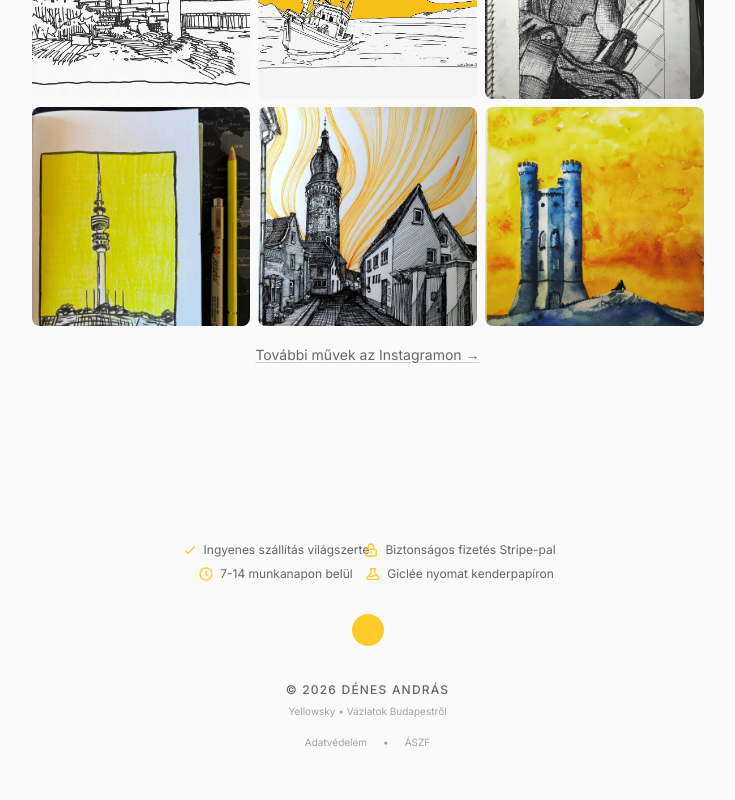
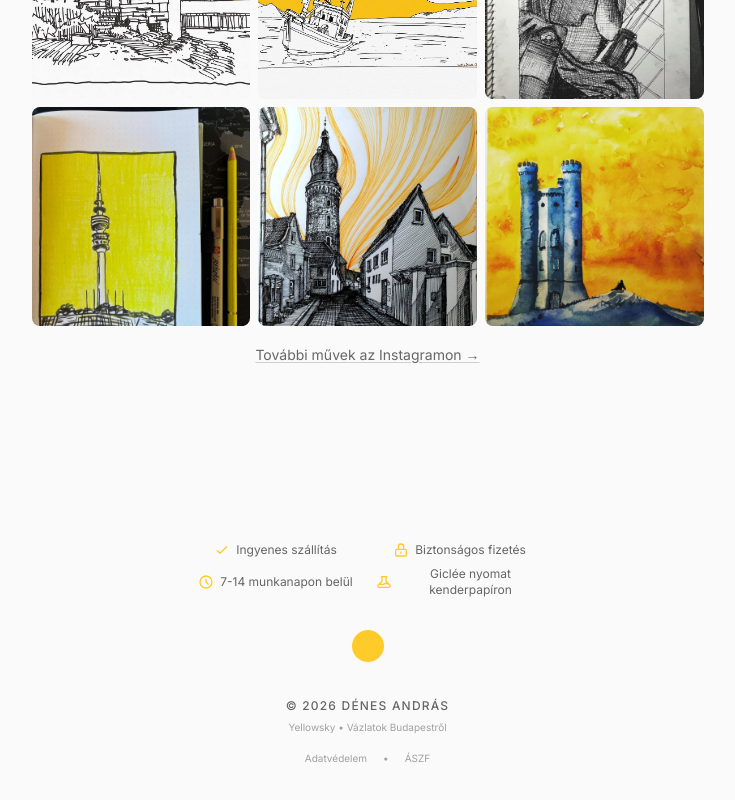
Before and after one commit to denandras/yellowsky, a Next.js app: page / in a window 1280 px wide. Shown: the part 1335-2135 px from the top of the page, without its empty margins (265-1000 px from the left). Built offline with nearby package versions, Linux system fonts and the light colour scheme; no server answers.

Commit message:
fix: add cart button to contact page, shorten Hungarian trust signals text

```diff
--- a/components/contact-page-client.tsx
+++ b/components/contact-page-client.tsx
@@ -3,9 +3,12 @@
 import BottomNav from "@/components/bottom-nav";
 import BrandMark from "@/components/brand-mark";
 import LanguageSwitcher, { useSiteLanguage } from "@/components/language-switcher";
+import CartButton from "@/components/cart-button";
+import CartDrawer from "@/components/cart-drawer";
+import { useCart } from "@/lib/cart-context";
 import { IconMail, IconOpenInNew, IconCamera } from "@/components/icons";
 import type { SiteLanguage } from "@/lib/site-language";
-import { useEffect } from "react";
+import { useEffect, useState } from "react";
 import Link from "next/link";
 
 type ContactPageClientProps = {
@@ -14,6 +17,9 @@ type ContactPageClientProps = {
 
 export default function ContactPageClient({ initialLanguage }: ContactPageClientProps) {
   const { language } = useSiteLanguage(initialLanguage);
+  const { items: cartItems } = useCart();
+  const [cartOpen, setCartOpen] = useState(false);
+  const [checkoutLoading, setCheckoutLoading] = useState(false);
 
   useEffect(() => {
     const nodes = Array.from(document.querySelectorAll<HTMLElement>("[data-reveal]"));
@@ -41,6 +47,36 @@ export default function ContactPageClient({ initialLanguage }: ContactPageClient
     };
   }, []);
 
+  const handleCheckout = async () => {
+    if (cartItems.length === 0) return;
+
+    setCheckoutLoading(true);
+    try {
+      const response = await fetch("/api/checkout", {
+        method: "POST",
+        headers: { "Content-Type": "application/json" },
+        body: JSON.stringify({
+          items: cartItems.map(item => ({ priceId: item.priceId, quantity: item.quantity })),
+        }),
+      });
+
+      const data = await response.json();
+      if (!response.ok) {
+        console.error("Checkout failed:", data);
+        alert(language === "hu" ? "Hiba történt a fizetésnél. Kérlek próbáld újra." : "Checkout failed. Please try again.");
+        return;
+      }
+      if (data.url) {
+        window.location.href = data.url;
+      }
+    } catch (err) {
+      console.error("Checkout error:", err);
+      alert(language === "hu" ? "Hiba történt a fizetésnél. Kérlek próbáld újra." : "Checkout error. Please try again.");
+    } finally {
+      setCheckoutLoading(false);
+    }
+  };
+
   const labels = language === "hu"
     ? {
         header: "Kapcsolat",
@@ -55,6 +91,16 @@ export default function ContactPageClient({ initialLanguage }: ContactPageClient
         send: "Üzenet küldése",
         subject: "Új üzenet a yellowsky.andrasdenes.com oldalról",
         formTitle: "Űrlap",
+        cart: {
+          title: "Kosár",
+          empty: "A kosarad üres",
+          remove: "Eltávolítás",
+          clearCart: "Kosár ürítése",
+          checkout: "Pénztár",
+          total: "Összesen",
+          loading: "Feldolgozás...",
+          ariaLabel: "Kosár megnyitása",
+        },
       }
     : {
         header: "Get in Touch",
@@ -69,9 +115,27 @@ export default function ContactPageClient({ initialLanguage }: ContactPageClient
         send: "Send Message",
         subject: "New inquiry from yellowsky.andrasdenes.com",
         formTitle: "Form",
+        cart: {
+          title: "Cart",
+          empty: "Your cart is empty",
+          remove: "Remove",
+          clearCart: "Clear cart",
+          checkout: "Checkout",
+          total: "Total",
+          loading: "Processing...",
+          ariaLabel: "Open cart",
+        },
       };
 
   return (
+    <>
+      <CartDrawer
+        isOpen={cartOpen}
+        onClose={() => setCartOpen(false)}
+        onCheckout={handleCheckout}
+        labels={labels.cart}
+        loading={checkoutLoading}
+      />
       <div className="flex min-h-screen flex-col bg-background-light text-text-dark">
         <header className="sticky top-0 z-50 border-b border-neutral-border bg-white/80 backdrop-blur-md">
           <div className="flex h-16 w-full items-center justify-between px-6">
@@ -79,7 +143,10 @@ export default function ContactPageClient({ initialLanguage }: ContactPageClient
               <BrandMark />
               <h1 className="font-display text-lg font-bold tracking-tight uppercase">{labels.header}</h1>
             </div>
+            <div className="flex items-center gap-3">
               <LanguageSwitcher initialLanguage={initialLanguage} />
+              <CartButton onClick={() => setCartOpen(true)} labels={{ ariaLabel: labels.cart.ariaLabel }} hrefWhenEmpty="/webshop" />
+            </div>
           </div>
         </header>
 
@@ -244,5 +311,6 @@ export default function ContactPageClient({ initialLanguage }: ContactPageClient
         </div>
       </footer>
     </div>
+    </>
   );
 }
--- a/components/home-page-client.tsx
+++ b/components/home-page-client.tsx
@@ -352,29 +352,29 @@ export default function HomePageClient({ initialLanguage, communityPosts = [] }:
         <footer className="bg-background-light py-12 pb-32 text-center">
           {/* Trust signals - 2x2 centered grid */}
           <div className="mb-8 grid grid-cols-2 justify-items-center gap-x-4 gap-y-2 px-4 text-xs text-text-muted max-w-sm mx-auto">
-            <span className="flex items-center gap-1.5 whitespace-nowrap">
-              <svg className="size-4 text-primary" fill="none" viewBox="0 0 24 24" stroke="currentColor" strokeWidth={2}>
+            <span className="flex items-center gap-1.5 text-center">
+              <svg className="size-4 text-primary shrink-0" fill="none" viewBox="0 0 24 24" stroke="currentColor" strokeWidth={2}>
                 <path strokeLinecap="round" strokeLinejoin="round" d="M5 13l4 4L19 7" />
               </svg>
-              {language === "hu" ? "Ingyenes szállítás világszerte" : "Free worldwide shipping"}
+              <span>{language === "hu" ? "Ingyenes szállítás" : "Free worldwide shipping"}</span>
             </span>
-            <span className="flex items-center gap-1.5 whitespace-nowrap">
-              <svg className="size-4 text-primary" fill="none" viewBox="0 0 24 24" stroke="currentColor" strokeWidth={2}>
+            <span className="flex items-center gap-1.5 text-center">
+              <svg className="size-4 text-primary shrink-0" fill="none" viewBox="0 0 24 24" stroke="currentColor" strokeWidth={2}>
                 <path strokeLinecap="round" strokeLinejoin="round" d="M12 15v2m-6 4h12a2 2 0 002-2v-6a2 2 0 00-2-2H6a2 2 0 00-2 2v6a2 2 0 002 2zm10-10V7a4 4 0 00-8 0v4h8z" />
               </svg>
-              {language === "hu" ? "Biztonságos fizetés Stripe-pal" : "Secure checkout via Stripe"}
+              <span>{language === "hu" ? "Biztonságos fizetés" : "Secure checkout"}</span>
             </span>
-            <span className="flex items-center gap-1.5 whitespace-nowrap">
-              <svg className="size-4 text-primary" fill="none" viewBox="0 0 24 24" stroke="currentColor" strokeWidth={2}>
+            <span className="flex items-center gap-1.5 text-center">
+              <svg className="size-4 text-primary shrink-0" fill="none" viewBox="0 0 24 24" stroke="currentColor" strokeWidth={2}>
                 <path strokeLinecap="round" strokeLinejoin="round" d="M12 8v4l3 3m6-3a9 9 0 11-18 0 9 9 0 0118 0z" />
               </svg>
-              {language === "hu" ? "7-14 munkanapon belül" : "Ships in 7-14 calendar days"}
+              <span>{language === "hu" ? "7-14 munkanapon belül" : "Ships in 7-14 days"}</span>
             </span>
-            <span className="flex items-center gap-1.5 whitespace-nowrap">
-              <svg className="size-4 text-primary" fill="none" viewBox="0 0 24 24" stroke="currentColor" strokeWidth={2}>
+            <span className="flex items-center gap-1.5 text-center">
+              <svg className="size-4 text-primary shrink-0" fill="none" viewBox="0 0 24 24" stroke="currentColor" strokeWidth={2}>
                 <path strokeLinecap="round" strokeLinejoin="round" d="M19.428 15.428a2 2 0 00-1.022-.547l-2.387-.477a6 6 0 00-3.86.517l-.318.158a6 6 0 01-3.86.517L6.05 15.21a2 2 0 00-1.806.547M8 4h8l-1 1v5.172a2 2 0 00.586 1.414l5 5c1.26 1.26.367 3.414-1.415 3.414H4.828c-1.782 0-2.674-2.154-1.414-3.414l5-5A2 2 0 009 10.172V5L8 4z" />
               </svg>
-              {language === "hu" ? "Giclée nyomat kenderpapíron" : "Giclée on hemp paper"}
+              <span>{language === "hu" ? "Giclée nyomat kenderpapíron" : "Giclée on hemp paper"}</span>
             </span>
           </div>
           <div className="mb-9 flex justify-center">
```
Lines whose indentation alone changed are shown as unchanged.
